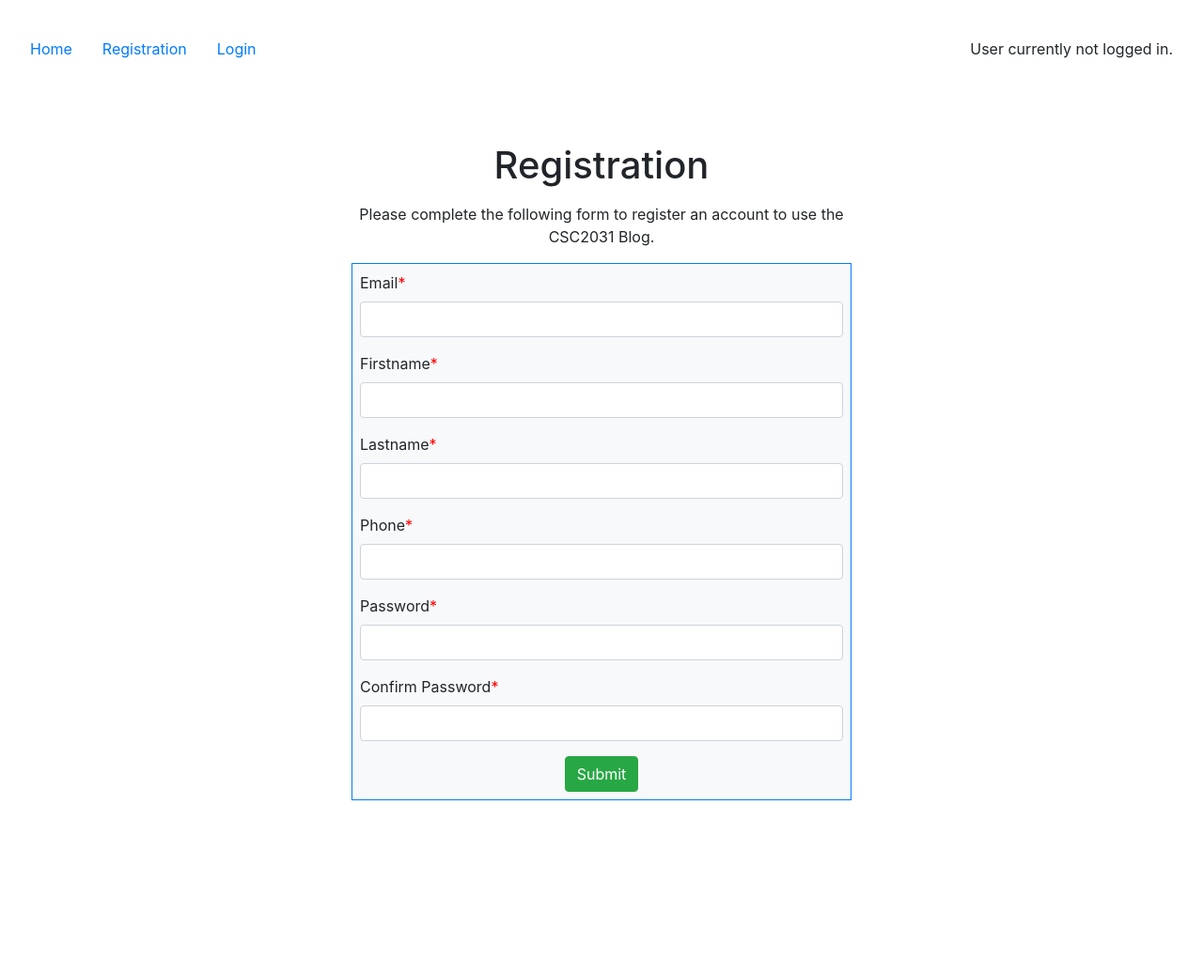
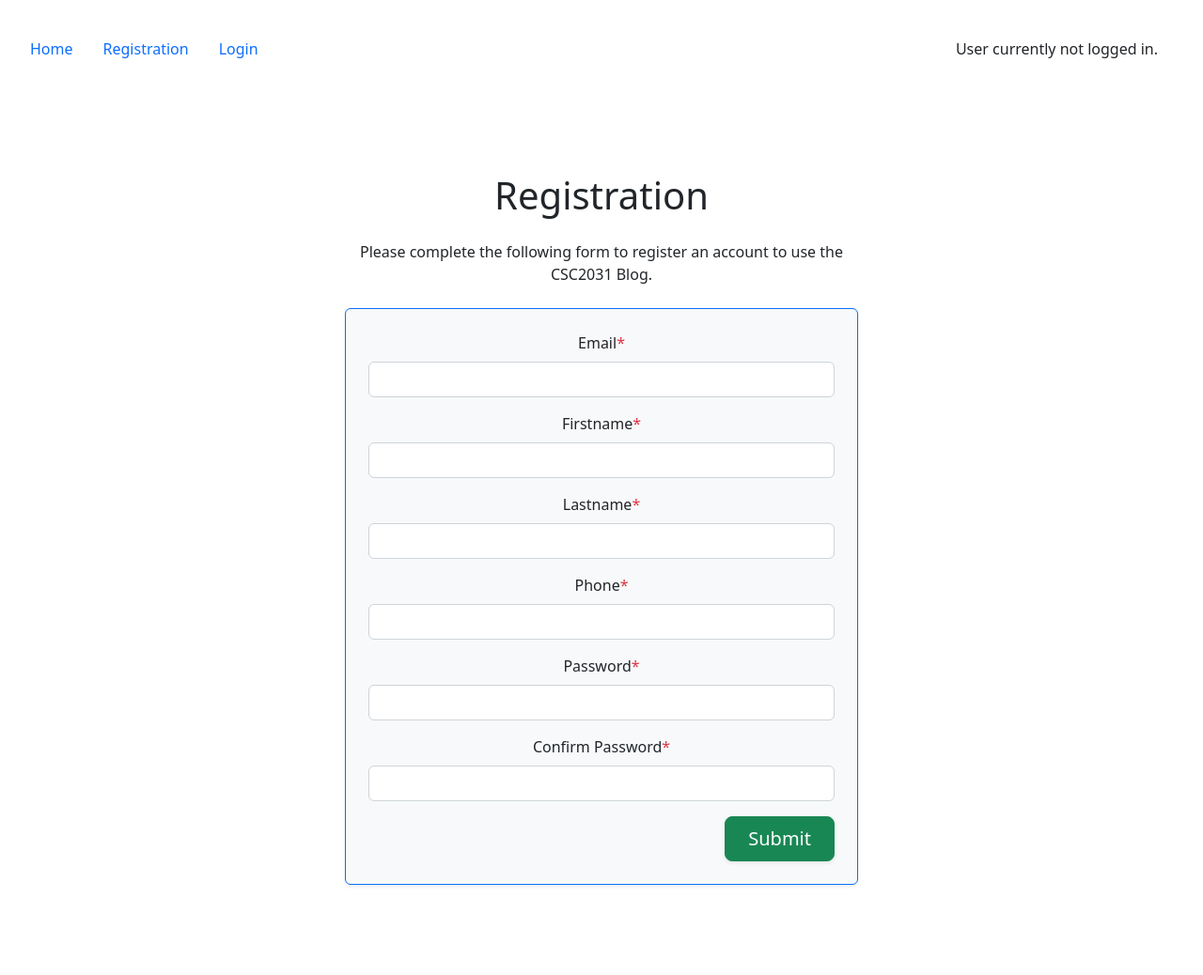
Before and after one commit to kristenarguello/csc2031practicals, a Flask app: page /registration in a window 1280 px wide. Shown: the whole page at 94% size. Before the commit the page ends 852 px from the top, so only its background shows below. Run offline with Flask 3, Linux system fonts and the light colour scheme; parts of the project's set-up code (start-up, migrations or seed data) failed here and were passed over; some libraries are stand-ins or nearby versions.

Commit message:
html improvements

```diff
--- a/templates/accounts/registration.html
+++ b/templates/accounts/registration.html
@@ -1,73 +1,65 @@
 {% extends "base.html" %}
 
 {% block content %}
-<div class="container">
-    <h1>Registration</h1>
-    <div class="p-2 row">
-        <div class="col-3"></div>
-        <div class="col-6">
-            <div>
+<div class="container mt-5">
+    <h1 class="text-center mb-4">Registration</h1>
+    <div class="row justify-content-center">
+        <div class="col-md-6">
+            <div class="mb-4 text-center">
                 <p>Please complete the following form to register an account to use the CSC2031 Blog.</p>
             </div>
 
+            <div class="p-4 bg-light border border-primary rounded shadow-sm">
                 <form method="POST">
-                <div class="p-2 bg-light border border-primary">
-                    <div style="text-align: left">
                     {{ form.csrf_token() }}
                     <div>
                         {% with messages = get_flashed_messages(with_categories=true) %}
                         {% for category, message in messages %}
-                            <div class="alert alert-{{ category }} mt-3 alert-dismissible" role="alert">
-                                {{ message }} Go to <a href="{{ url_for('accounts.login') }}">login page</a>.
-                                <button type="button" class="btn-close" data-bs-dismiss="alert" onclick=delete_flash(this)>
-                                    <span>&times;</span>
+                        <div class="alert alert-{{ category }} alert-dismissible fade show mt-3" role="alert">
+                            {{ message }} Go to <a href="{{ url_for('accounts.login') }}" class="alert-link">login page</a>.
+                            <button type="button" class="btn-close" data-bs-dismiss="alert" aria-label="Close" onclick="delete_flash(this)" style="position: relative; top: -2px; right: -2px;">
+                                <span aria-hidden="true">&times;</span>
                             </button>
                         </div>
                         {% endfor %}
                         {% endwith %}
                     </div>
-                        <div class="form-group">
-                            {{ form.email.label}}<span style="color: red">*</span>
+                    <div class="mb-3">
+                        <label for="{{ form.email.id }}" class="form-label">{{ form.email.label }}<span class="text-danger">*</span></label>
                         {{ form.email(class="form-control") }}
                     </div>
-                        <div class="form-group">
-                            {{ form.firstname.label}}<span style="color: red">*</span>
+                    <div class="mb-3">
+                        <label for="{{ form.firstname.id }}" class="form-label">{{ form.firstname.label }}<span class="text-danger">*</span></label>
                         {{ form.firstname(class="form-control") }}
                     </div>
-                        <div class="form-group">
-                            {{ form.lastname.label}}<span style="color: red">*</span>
+                    <div class="mb-3">
+                        <label for="{{ form.lastname.id }}" class="form-label">{{ form.lastname.label }}<span class="text-danger">*</span></label>
                         {{ form.lastname(class="form-control") }}
                     </div>
-                        <div class="form-group">
-                            {{ form.phone.label}}<span style="color: red">*</span>
+                    <div class="mb-3">
+                        <label for="{{ form.phone.id }}" class="form-label">{{ form.phone.label }}<span class="text-danger">*</span></label>
                         {{ form.phone(class="form-control") }}
                     </div>
-                        <div class="form-group">
-                            {{ form.password.label}}<span style="color: red">*</span>
+                    <div class="mb-3">
+                        <label for="{{ form.password.id }}" class="form-label">{{ form.password.label }}<span class="text-danger">*</span></label>
                         {{ form.password(class="form-control") }}
                         {% for error in form.password.errors %}
-                            <span style="color: red">{{ error }}<br></span>
+                        <span class="text-danger">{{ error }}<br></span>
                         {% endfor %}
                     </div>
-                        <div class="form-group">
-                            {{ form.confirm_password.label}}<span style="color: red">*</span>
+                    <div class="mb-3">
+                        <label for="{{ form.confirm_password.id }}" class="form-label">{{ form.confirm_password.label }}<span class="text-danger">*</span></label>
                         {{ form.confirm_password(class="form-control") }}
                         {% for error in form.confirm_password.errors %}
-                            <span style="color: red">{{ error }}<br></span>
+                        <span class="text-danger">{{ error }}<br></span>
                         {% endfor %}
                     </div>
-                    </div>
-                    <div>
-                        {{ form.submit(class="btn btn-success") }}
-                    </div>
-
+                    <div class="text-end">
+                        {{ form.submit(class="btn btn-success btn-lg px-4 py-2 shadow-sm") }}
                     </div>
                 </form>
-
             </div>
-        <div class="col-3"></div>
         </div>
-
     </div>
-
+</div>
 {% endblock %}
--- a/templates/base.html
+++ b/templates/base.html
@@ -5,16 +5,10 @@
     <meta http-equiv="X-UA-Compatible" content="IE=edge">
     <meta name="viewport" content="width=device-width, initial-scale=1">
     <title>CSC2031</title>
-    <link rel="stylesheet" href="https://cdn.jsdelivr.net/npm/bootstrap@4.6.2/dist/css/bootstrap.min.css">
+    <link rel="stylesheet" href="https://cdn.jsdelivr.net/npm/bootstrap@5.2.2/dist/css/bootstrap.min.css">
     <script src="https://cdn.jsdelivr.net/npm/bootstrap@5.2.2/dist/js/bootstrap.bundle.min.js"></script>
 </head>
-<style>
-    .table {
-        margin-left: auto;
-        margin-right: auto;
-    }
-</style>
-
+<body>
 <section class="container-fluid p-3 my-3">
     <nav class="nav nav-pills flex-column flex-sm-row">
         <a class="nav-item nav-link" href="{{ url_for('index') }}">Home</a>
@@ -22,24 +16,38 @@
             <a class="nav-item nav-link" href="{{ url_for('accounts.registration') }}">Registration</a>
             <a class="nav-item nav-link" href="{{ url_for('accounts.login') }}">Login</a>
         {% endif %}
+
         {% if current_user.is_authenticated %}
             <a class="nav-item nav-link" href="{{ url_for('accounts.account') }}">Account</a>
-            <a class="nav-item nav-link" href="{{ url_for('posts.posts') }}">View Posts</a>
-            <a class="nav-item nav-link" href="{{ url_for('posts.create') }}">Create Post</a>
-            <a class="nav-item nav-link" href="{{ url_for('security.security') }}">Security</a>
-            <a class="nav-item nav-link" href="http://127.0.0.1:5000/admin">DB Admin</a>
-            <p class="nav-item nav-link ml-auto">Logged in as: {{ current_user.firstname }} {{current_user.lastname }}</p>
-            <a class="nav-item nav-link ml-auto" href="{{ url_for('accounts.logout') }}">Logout</a>
+
+            {% if current_user.role == "end_user" %}
+                <a class="nav-item nav-link" href="{{ url_for('posts.posts') }}">View Posts</a>
+                <a class="nav-item nav-link" href="{{ url_for('posts.create') }}">Create Post</a>
+            {% endif %}
+
+            {% if current_user.role == "sec_admin" %}
+                <a class="nav-item nav-link" href="{{ url_for('security.security') }}">Security</a>
+            {% endif %}
+            {% if current_user.role == "db_admin" %}
+                <a class="nav-item nav-link" href="http://127.0.0.1:5000/admin">DB Admin</a>
+            {% endif %}
+
+            <div class="ms-auto d-flex align-items-center">
+                <p class="nav-item mb-0">Logged in as: {{ current_user.firstname }} {{current_user.lastname }} </p>
+                <a class="nav-item nav-link" href="{{ url_for('accounts.logout') }}">Logout</a>
+            </div>
         {% else %}
-            <p class="nav-item nav-link ml-auto">User currently not logged in.</p>
+        <div class="ms-auto d-flex align-items-center">
+            <p class="nav-item ms-auto mb-0">User currently not logged in.</p>
+            <a class="nav-item nav-link"></a>
+        </div>
         {% endif %}
     </nav>
     <div class="container-fluid p-3 my-5 text-center">
-
         {% block content %}
             <!-- The content of any template extending the base template will be embedded in this block -->
         {% endblock %}
-
     </div>
 </section>
+</body>
 </html>
```
Also changed, not shown: templates/accounts/account.html (+29 -31 lines), templates/accounts/login.html (+21 -25 lines), templates/accounts/setup_mfa.html (+24 -30 lines), templates/posts/create.html (+14 -16 lines), templates/posts/posts.html (+21 -20 lines), templates/posts/update.html (+15 -16 lines). Lines whose indentation alone changed are shown as unchanged.
